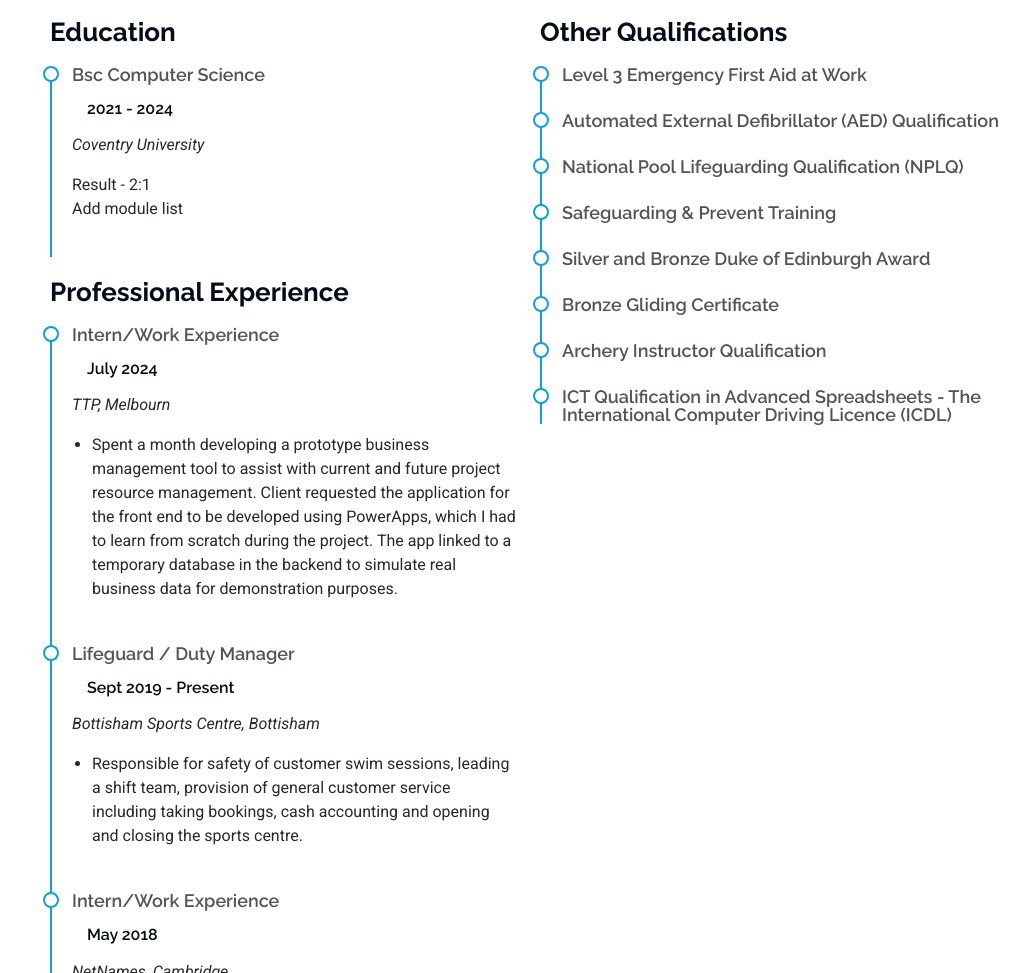
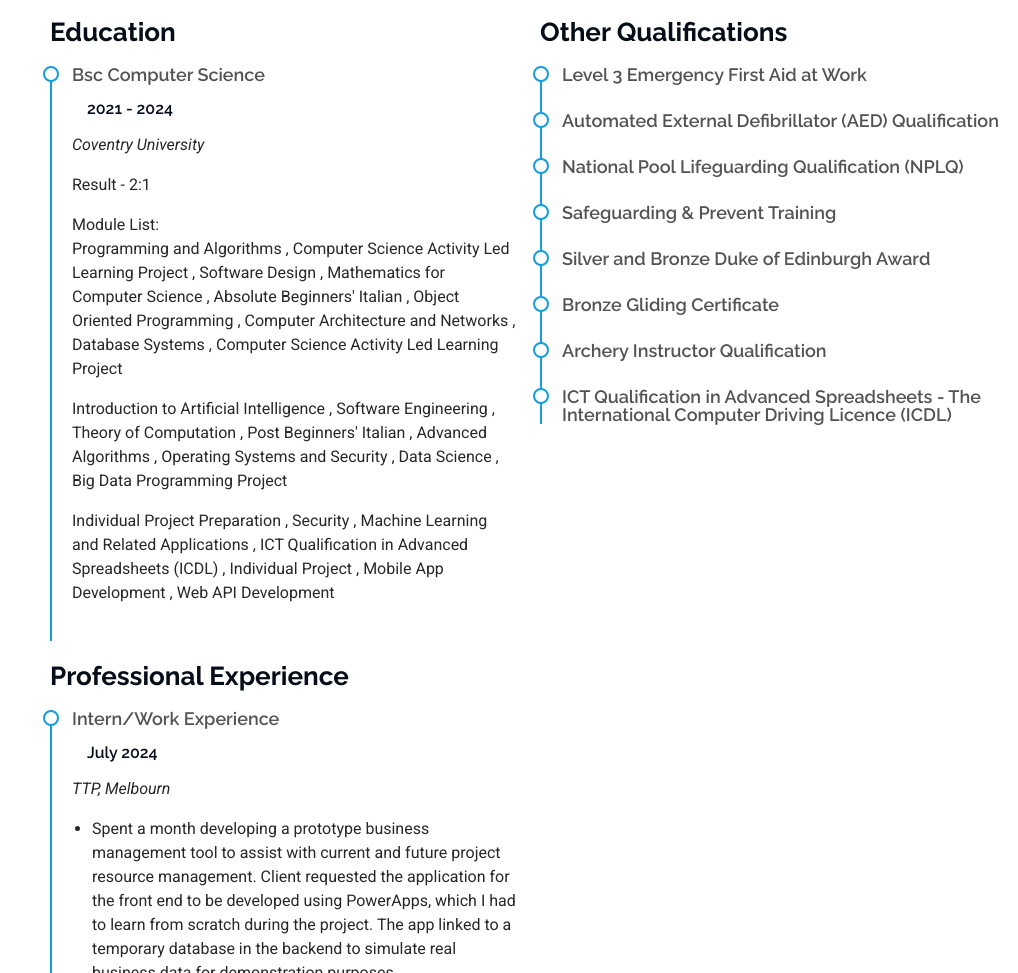
Before and after one commit to hdboshay/Personal-Website, a website with bundled scripts: page public/index.html in a window 1280 px wide. Shown: the part 3105-4078 px from the top of the page, without its empty margins (262-1280 px from the left). Built offline with nearby package versions, Linux system fonts and the light colour scheme; some packages are replaced by stand-ins of ours.

Commit message:
added uni modules

```diff
--- a/public/index.html
+++ b/public/index.html
@@ -408,7 +408,37 @@
               <h4>Bsc Computer Science</h4>
               <h5>2021 - 2024</h5>
               <p><em>Coventry University</em></p>
-              <p>Result - 2:1 <br> Add module list</p>
+              <p>Result - 2:1</p>
+              <p> Module List: </br>
+                Programming and Algorithms
+                , Computer Science Activity Led Learning Project
+                , Software Design
+                , Mathematics for Computer Science
+                , Absolute Beginners' Italian
+                , Object Oriented Programming
+                , Computer Architecture and Networks
+                , Database Systems
+                , Computer Science Activity Led Learning Project
+              </p>
+              <p>
+                Introduction to Artificial Intelligence
+                , Software Engineering
+                , Theory of Computation
+                , Post Beginners' Italian
+                , Advanced Algorithms
+                , Operating Systems and Security
+                , Data Science
+                , Big Data Programming Project
+              </p>
+              <p>
+                Individual Project Preparation
+                , Security
+                , Machine Learning and Related Applications
+                , ICT Qualification in Advanced Spreadsheets (ICDL)
+                , Individual Project
+                , Mobile App Development
+                , Web API Development
+              </p>
             </div><!-- Edn Resume Item -->
 
             <h3 class="resume-title">Professional Experience</h3>
```
